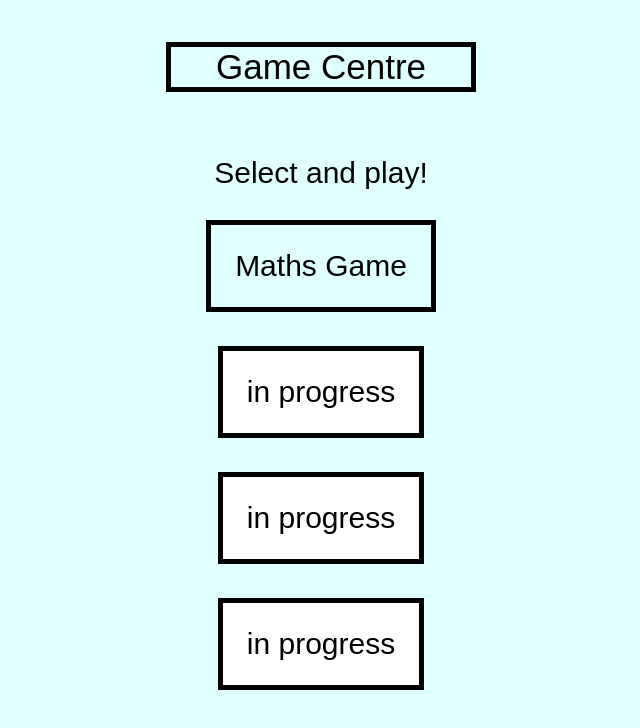
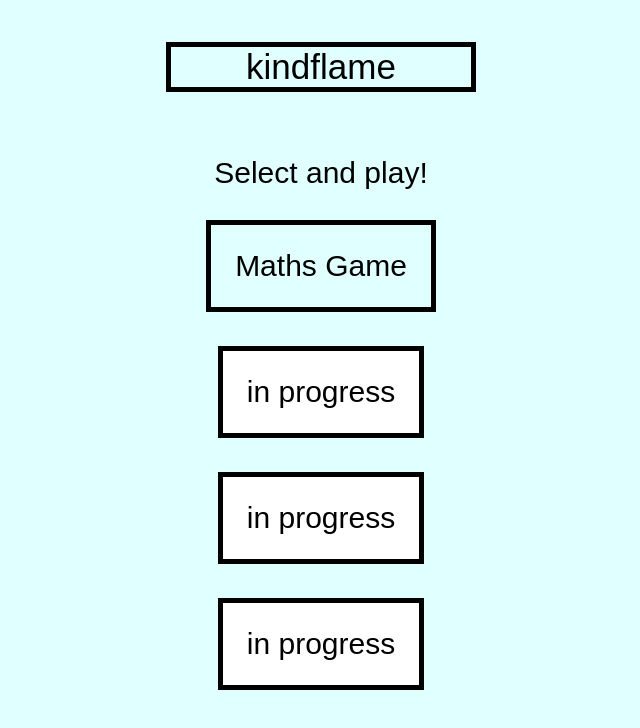
Before and after one commit to Aku-Aku/findingRa.github.io, a plain HTML site: page index.html in a window 1280 px wide. Shown: the whole page, without its empty margins (319-959 px from the left). Drawn offline with Linux system fonts and the light colour scheme.

Commit message:
Update index.html

```diff
--- a/index.html
+++ b/index.html
@@ -9,7 +9,7 @@
 <body>
     <center>
         <br>
-        <div>Game Centre</div>
+        <div>kindflame</div>
         <br>
         <p>Select and play!</p>
 
```
